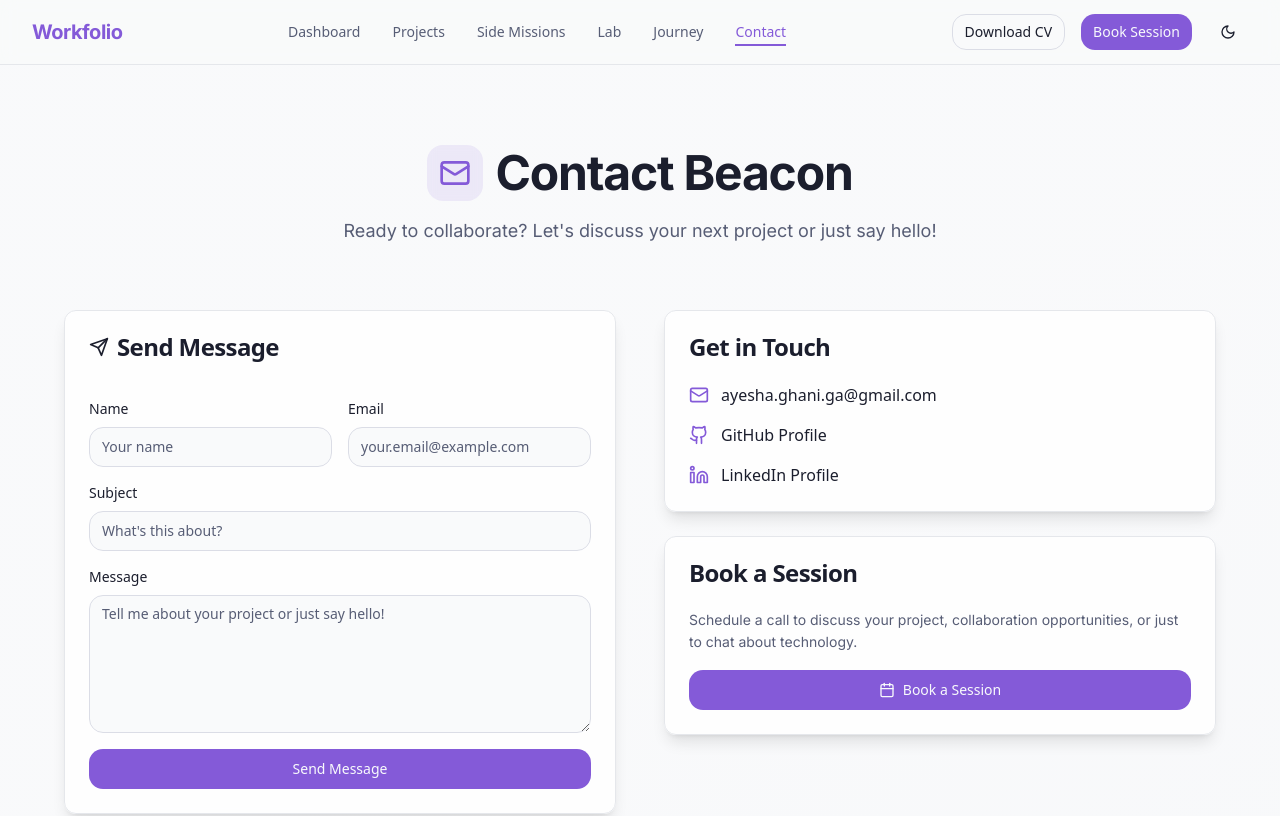
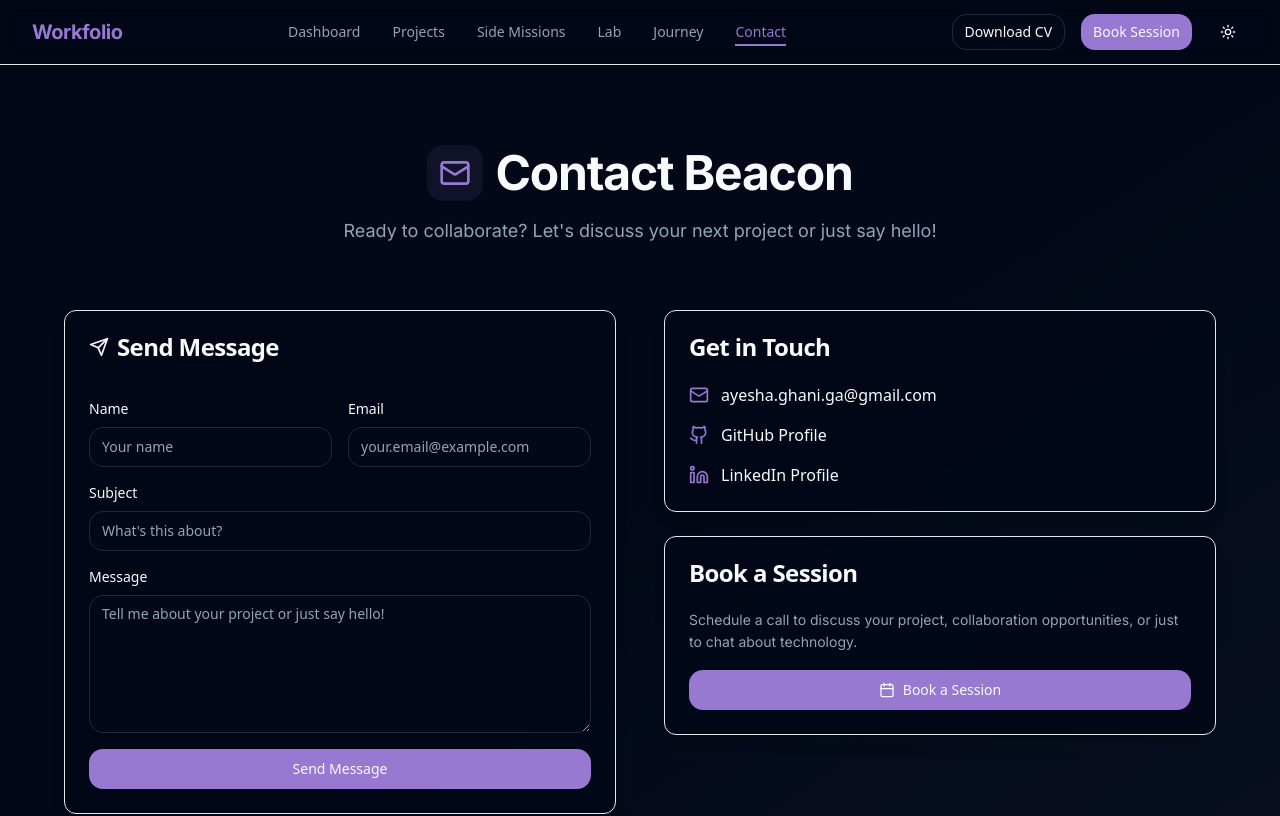
Before and after one commit to ayesha-ghani098/workfolio, a React (Vite) app: page /contact in a window 1280 px wide. Shown: the top 816 px of the page. Built offline with nearby package versions, Linux system fonts and the light colour scheme; a web font is replaced by a local one.

Commit message:
default theme dark

```diff
--- a/src/contexts/ThemeContext.tsx
+++ b/src/contexts/ThemeContext.tsx
@@ -23,13 +23,11 @@ interface ThemeProviderProps {
 
 export const ThemeProvider: React.FC<ThemeProviderProps> = ({ children }) => {
   const [theme, setTheme] = useState<Theme>(() => {
-    // Check localStorage first, then system preference
+    // Check localStorage first, then default to dark
     const saved = localStorage.getItem("theme") as Theme;
     if (saved) return saved;
 
-    return window.matchMedia("(prefers-color-scheme: dark)").matches
-      ? "dark"
-      : "light";
+    return "dark"; // Default to dark theme
   });
 
   useEffect(() => {
```
